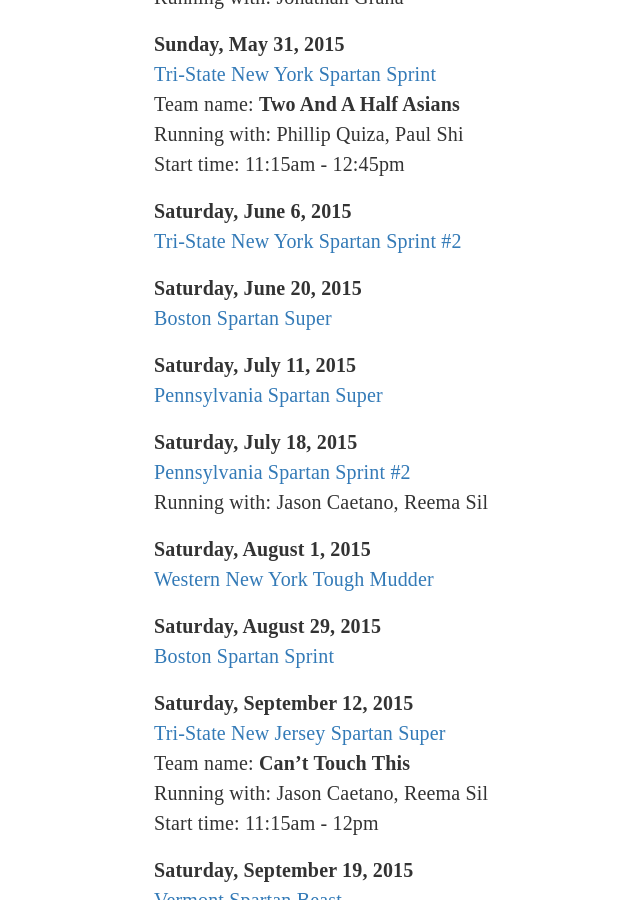
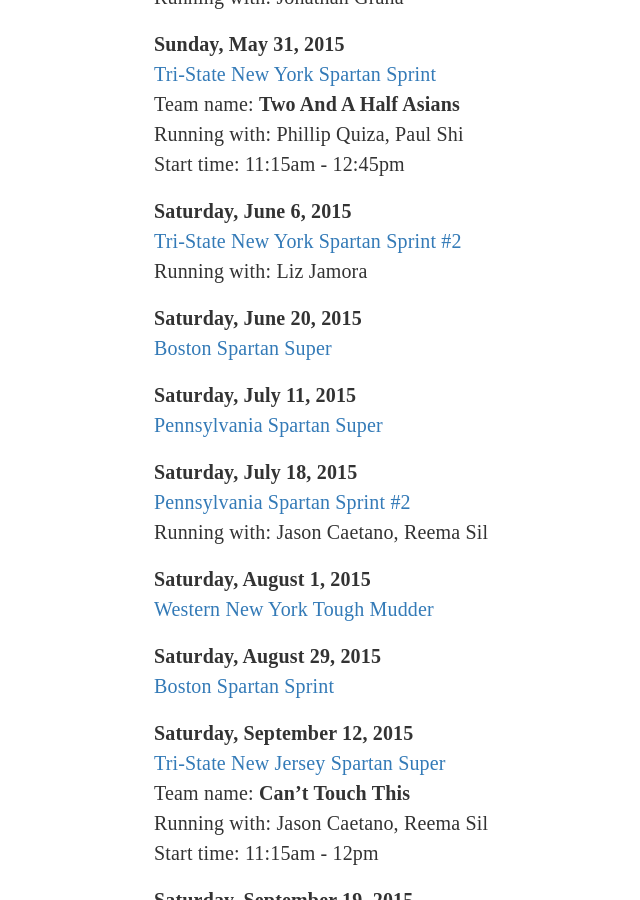
Before and after one commit to sjlu/sjlu.github.io, a Jekyll site: the page built from races/index.md, in a window 1280 px wide and 900 px high, scrolled down 784 px. Shown: the whole window, without its empty margins (111-751 px from the left). Built offline with Jekyll 4.4.1, drawn with Linux system fonts in a browser that asks for light colours; nearby versions of some CDN libraries; comment, search, counter and statistics services are not loaded.

Commit message:
Update index.md

```diff
--- a/races/index.md
+++ b/races/index.md
@@ -26,7 +26,8 @@
 Start time: 11:15am - 12:45pm
 
 **Saturday, June 6, 2015** \\
-[Tri-State New York Spartan Sprint #2](http://www.spartan.com/events/?event_id=424/tri-state-new-york-sprint-#2)
+[Tri-State New York Spartan Sprint #2](http://www.spartan.com/events/?event_id=424/tri-state-new-york-sprint-#2) \\
+Running with: Liz Jamora
 
 **Saturday, June 20, 2015** \\
 [Boston Spartan Super](http://www.spartan.com/events/?event_id=504/boston-super)
```
